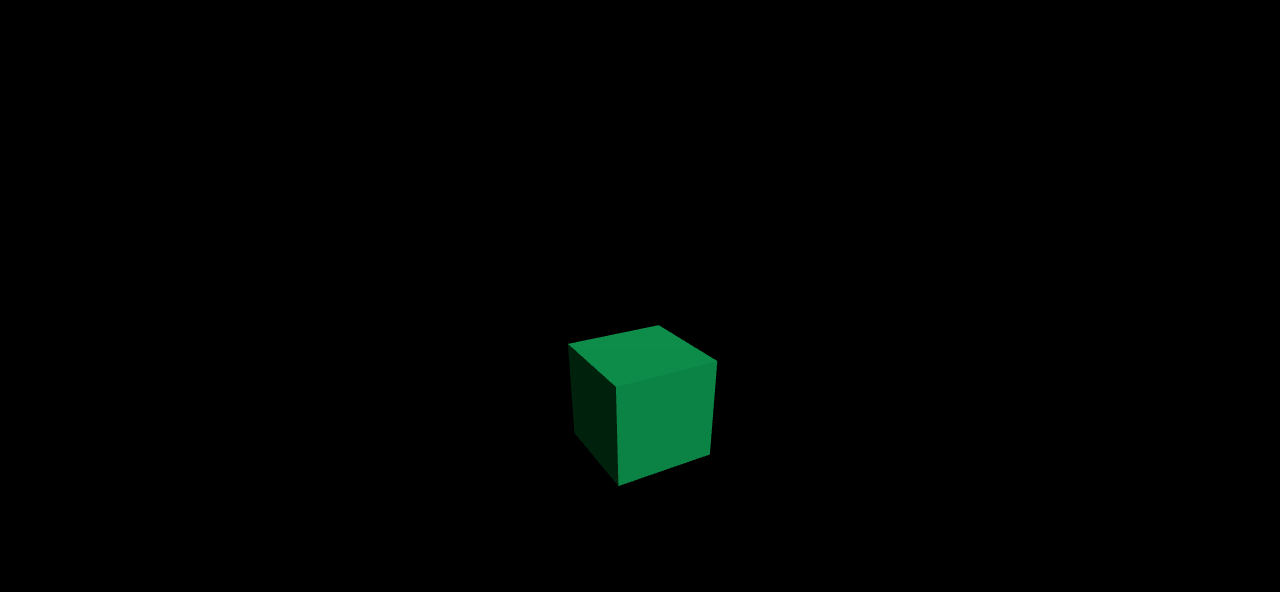
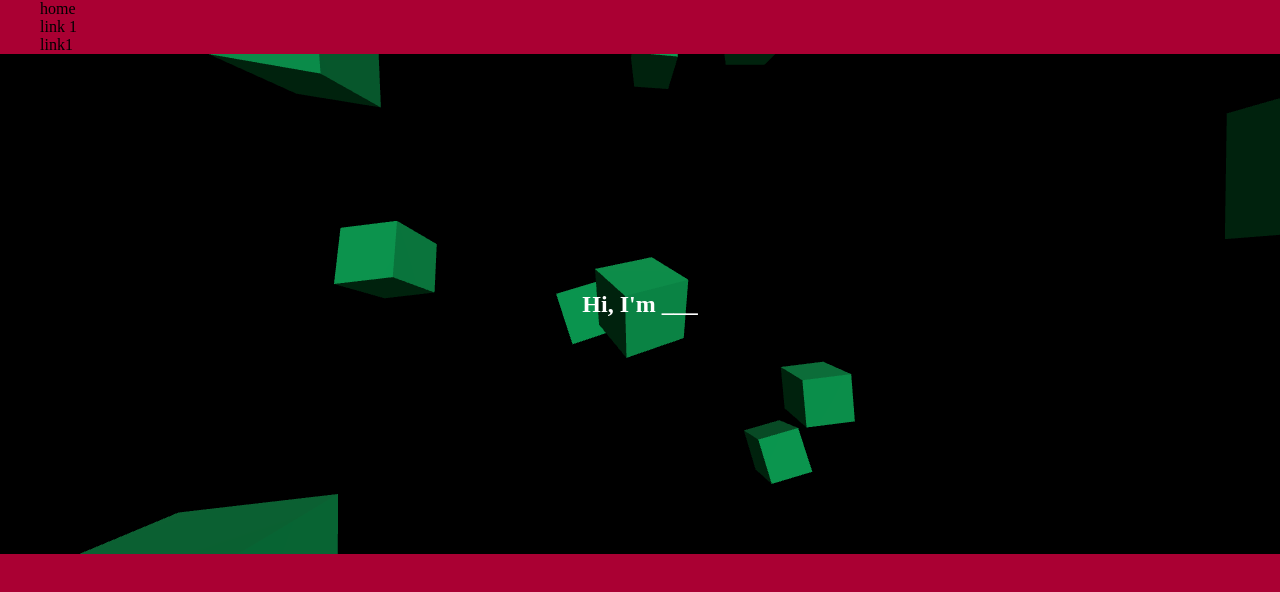
Before and after one commit to AI-Community-SBU/THREEJS_workshop, a plain HTML site: page index.html in a window 1280 px wide. Drawn offline with nearby package versions, Linux system fonts and the light colour scheme; animation ran at ten frames a second.

Commit message:
UI and physics changes

```diff
--- /dev/null
+++ b/canvas.js
@@ -0,0 +1,96 @@
+import * as THREE from 'three';
+import { OrbitControls } from 'three/addons/controls/OrbitControls.js';
+
+
+// --- 2. Setup Scene, Camera, and Renderer ---
+const container = document.getElementById('canvas-container');
+
+const width = container.clientWidth;
+const height = container.clientHeight;
+// console.log(width,height)
+
+const scene = new THREE.Scene();
+// const camera = new THREE.PerspectiveCamera(75, window.innerWidth / window.innerHeight, 0.1, 1000);
+const camera = new THREE.PerspectiveCamera(75, width / height, 0.1, 1000);
+camera.position.z = 5;
+
+const renderer = new THREE.WebGLRenderer({ antialias: true });
+renderer.setSize(width, height);
+container.appendChild(renderer.domElement); // Append to the DIV, not the BODY
+
+// --- 4. Create a Rotating Cube ---
+const geometry = new THREE.BoxGeometry(1, 1, 1);
+const material = new THREE.MeshStandardMaterial({ color: 0x00ff88 });
+const cube = new THREE.Mesh(geometry, material);
+scene.add(cube);
+
+// Creating the scene
+const numElements = 10
+//      Creating random Vector3s
+function GetRandomVector3(){
+    const min = -5
+    const max = 5
+    return new THREE.Vector3(
+        Math.random() * (max - min + 1) + min,
+        Math.random() * (max - min + 1) + min,
+        Math.random() * (max - min + 1) + min
+    )
+}
+
+//      Creating random cubes
+const angularVelocities = []
+const cubes = [];
+for (let i = 0; i < numElements; i++){
+    const newCube = new THREE.Mesh(geometry, material);
+    newCube.position.copy(GetRandomVector3())
+    cubes.push(newCube)
+    scene.add(newCube)
+
+    angularVelocities.push(GetRandomVector3().multiplyScalar(0.001))
+}
+
+//      Physics update rule
+function PhysicsUpdate(){
+    // rotate the cubes
+    for(let i = 0; i < numElements; i++){
+        cubes[i].rotation.x += angularVelocities[i].x;
+        cubes[i].rotation.y += angularVelocities[i].y;
+        cubes[i].rotation.z += angularVelocities[i].z;
+    }
+
+    // translate the cubes
+    for(let i = 0; i < numElements; i++){
+        cubes[i].position.y += 0.02
+
+    }
+}
+
+// --- 5. Add Lighting ---
+const light = new THREE.DirectionalLight(0xffffff, 1);
+light.position.set(1, 1, 2).normalize();
+scene.add(light);
+scene.add(new THREE.AmbientLight(0x404040)); // Soft white light
+
+// --- 6. Handle Window Resize ---
+window.addEventListener('resize', () => {
+    camera.aspect = window.innerWidth / window.innerHeight;
+    camera.updateProjectionMatrix();
+    renderer.setSize(window.innerWidth, window.innerHeight);
+});
+
+// --- 7. Animation Loop ---
+function animate() {
+    requestAnimationFrame(animate);
+
+    // Rotate the cube
+    cube.rotation.x += 0.01;
+    cube.rotation.y += 0.01;
+
+    PhysicsUpdate()
+
+    // controls.update(); // Only required if controls.enableDamping = true
+    renderer.render(scene, camera);
+}
+
+animate();
+console.log("Three.js is running! Version:", THREE.REVISION);
--- /dev/null
+++ b/index.css
@@ -0,0 +1,52 @@
+body {
+    margin: 0;
+    overflow: hidden;
+    background-color: #a03; }
+
+canvas {
+    display: block;
+}
+
+.canvas-wrapper{
+    position: relative;
+    /* display: block; */
+}
+
+.canvas-overlay{
+    width: 100%;
+    height: 500px;
+    display: flex;
+    justify-content: center;
+    align-items: center;
+    position: absolute;
+    z-index: 2;
+    pointer-events: none;
+}
+
+.canvas-overlay h1 {
+    font-size: x-large;
+    color: #fff;
+}
+
+#canvas-container{
+    position: absolute;
+    /* position: relative; */
+    top: 0;
+    left: 0;
+    width: 100%;
+    /* height: 100vh; */
+    height: 500px;
+    z-index: 1; /* Background layer */
+    /* display: block; */
+
+}
+
+.navbar ul {
+    list-style-type: none;
+    margin: 0;
+
+}
+
+/* .navbar.left{
+
+} */
--- a/index.html
+++ b/index.html
@@ -4,14 +4,22 @@
     <meta charset="UTF-8">
     <meta name="viewport" content="width=device-width, initial-scale=1.0">
     <title>Three.js CDN Test</title>
-    <style>
+    <!-- <style>
         body { margin: 0; overflow: hidden; background-color: #000; }
         canvas { display: block; }
-    </style>
+    </style> -->
+    <link rel="stylesheet" href="index.css"></link>
 </head>
+
 <body>
+    <nav class ="navbar">
+        <ul>
+            <li class="navbar right"> home </li>
+            <li class="navbar left"> link 1</li>
+            <li class="navbar left"> link1 </li>
+        </ul>
+    </nav>
 
-    <!-- 1. Import Map: Tells the browser where to find 'three' -->
     <script type="importmap">
         {
             "imports": {
@@ -21,55 +29,14 @@
         }
     </script>
 
-    <script type="module">
-        import * as THREE from 'three';
-        import { OrbitControls } from 'three/addons/controls/OrbitControls.js';
+    <div class = "canvas-wrapper">
+        <div id = "canvas-container"></div>
+        <div class="canvas-overlay">
+            <h1> Hi, I'm ___</h1>
+        </div>
+    </div>
 
-        // --- 2. Setup Scene, Camera, and Renderer ---
-        const scene = new THREE.Scene();
-        const camera = new THREE.PerspectiveCamera(75, window.innerWidth / window.innerHeight, 0.1, 1000);
-        camera.position.z = 5;
+    <script type="module" src="canvas.js"></script>
+</body>
 
-        const renderer = new THREE.WebGLRenderer({ antialias: true });
-        renderer.setSize(window.innerWidth, window.innerHeight);
-        document.body.appendChild(renderer.domElement);
-
-        // --- 3. Add OrbitControls (allows you to drag/zoom) ---
-        const controls = new OrbitControls(camera, renderer.domElement);
-
-        // --- 4. Create a Rotating Cube ---
-        const geometry = new THREE.BoxGeometry(1, 1, 1);
-        const material = new THREE.MeshStandardMaterial({ color: 0x00ff88 });
-        const cube = new THREE.Mesh(geometry, material);
-        scene.add(cube);
-
-        // --- 5. Add Lighting ---
-        const light = new THREE.DirectionalLight(0xffffff, 1);
-        light.position.set(1, 1, 2).normalize();
-        scene.add(light);
-        scene.add(new THREE.AmbientLight(0x404040)); // Soft white light
-
-        // --- 6. Handle Window Resize ---
-        window.addEventListener('resize', () => {
-            camera.aspect = window.innerWidth / window.innerHeight;
-            camera.updateProjectionMatrix();
-            renderer.setSize(window.innerWidth, window.innerHeight);
-        });
-
-        // --- 7. Animation Loop ---
-        function animate() {
-            requestAnimationFrame(animate);
-
-            // Rotate the cube
-            cube.rotation.x += 0.01;
-            cube.rotation.y += 0.01;
-
-            controls.update(); // Only required if controls.enableDamping = true
-            renderer.render(scene, camera);
-        }
-
-        animate();
-        console.log("Three.js is running! Version:", THREE.REVISION);
-    </script>
-</body>
 </html>
```
